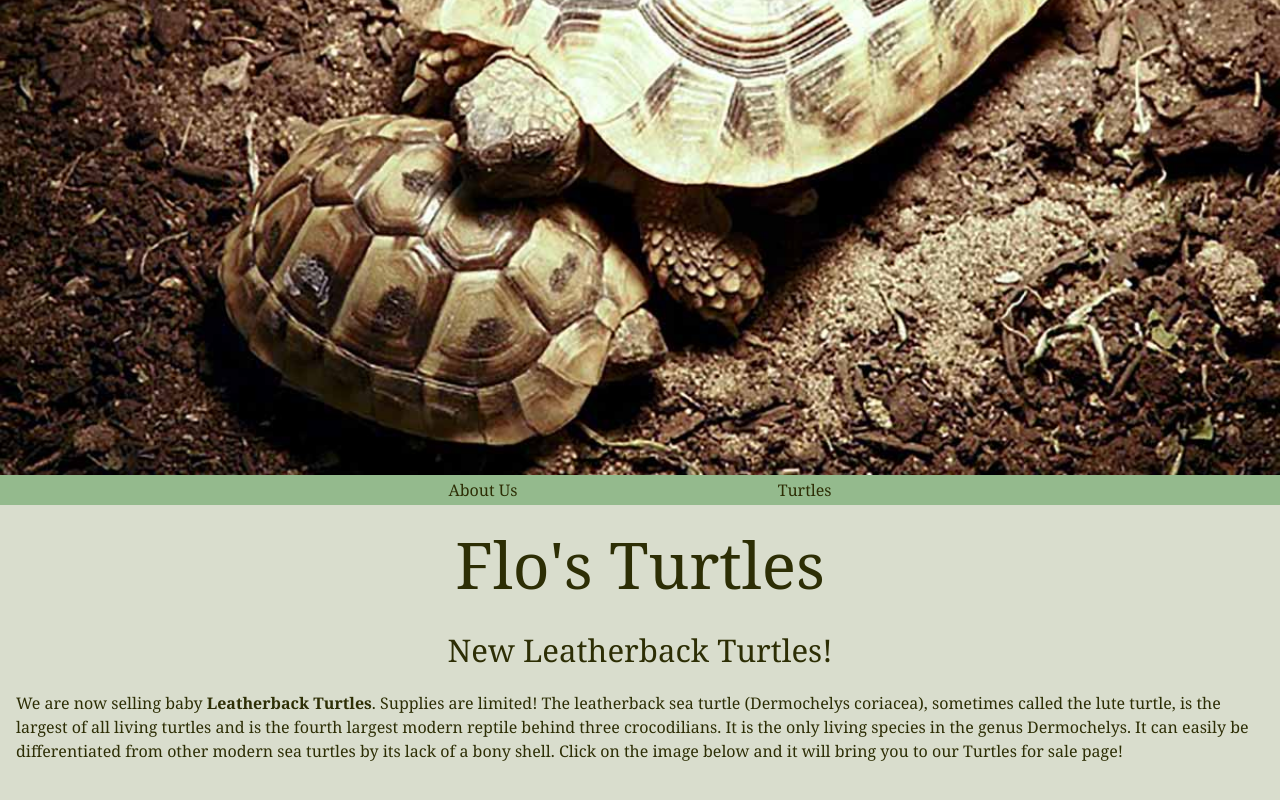
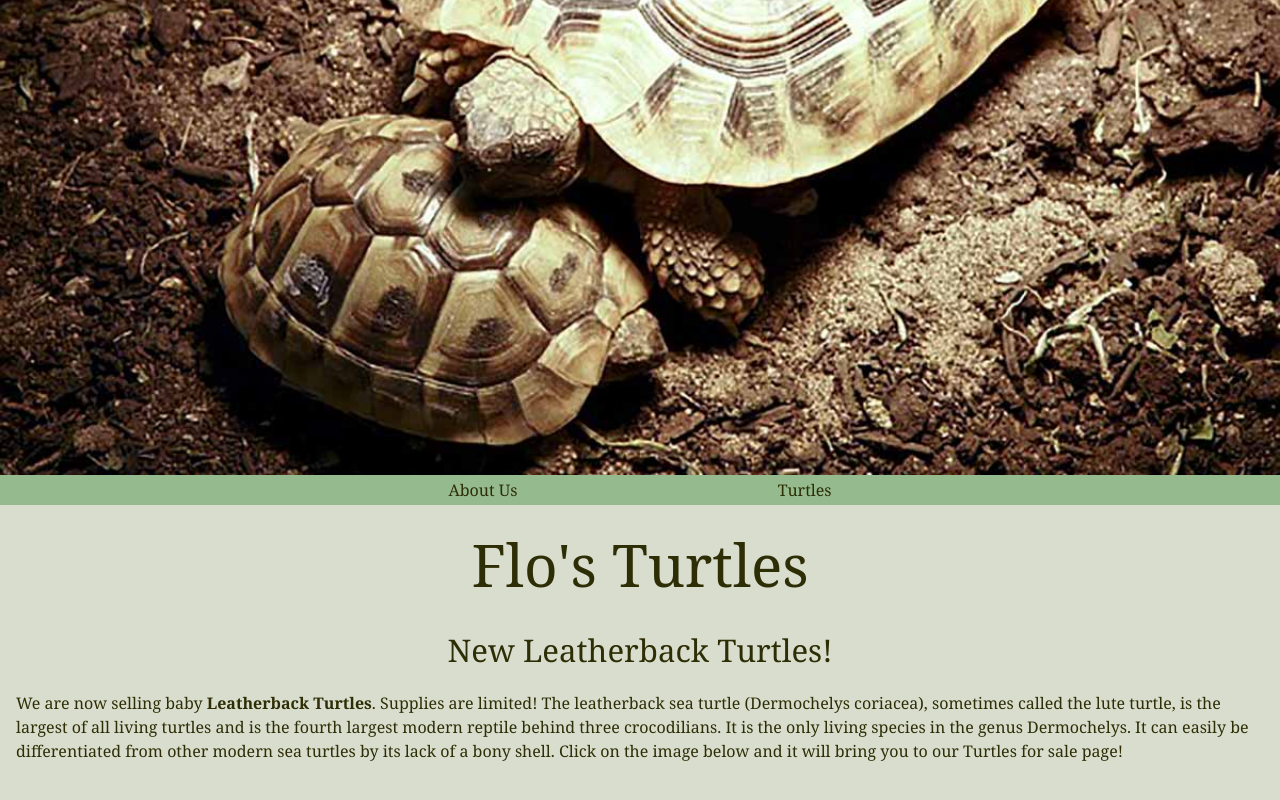
Before and after one commit to katie-wasylko/assignment3, a plain HTML site: page index.html in a window 1280 px wide. Shown: the part 362-1162 px from the top of the page. Drawn offline with Linux system fonts and the light colour scheme; a web font is replaced by a local one.

Commit message:
size changes

```diff
--- a/css/general.css
+++ b/css/general.css
@@ -83,7 +83,7 @@ h1 {
     margin: 0rem;
     padding: 0.25rem;
     overflow: hidden;
-    font-size: 4rem;
+    font-size: 3.65rem;
     font-weight: normal;
     line-height: 5rem;
     text-align: center;
```
